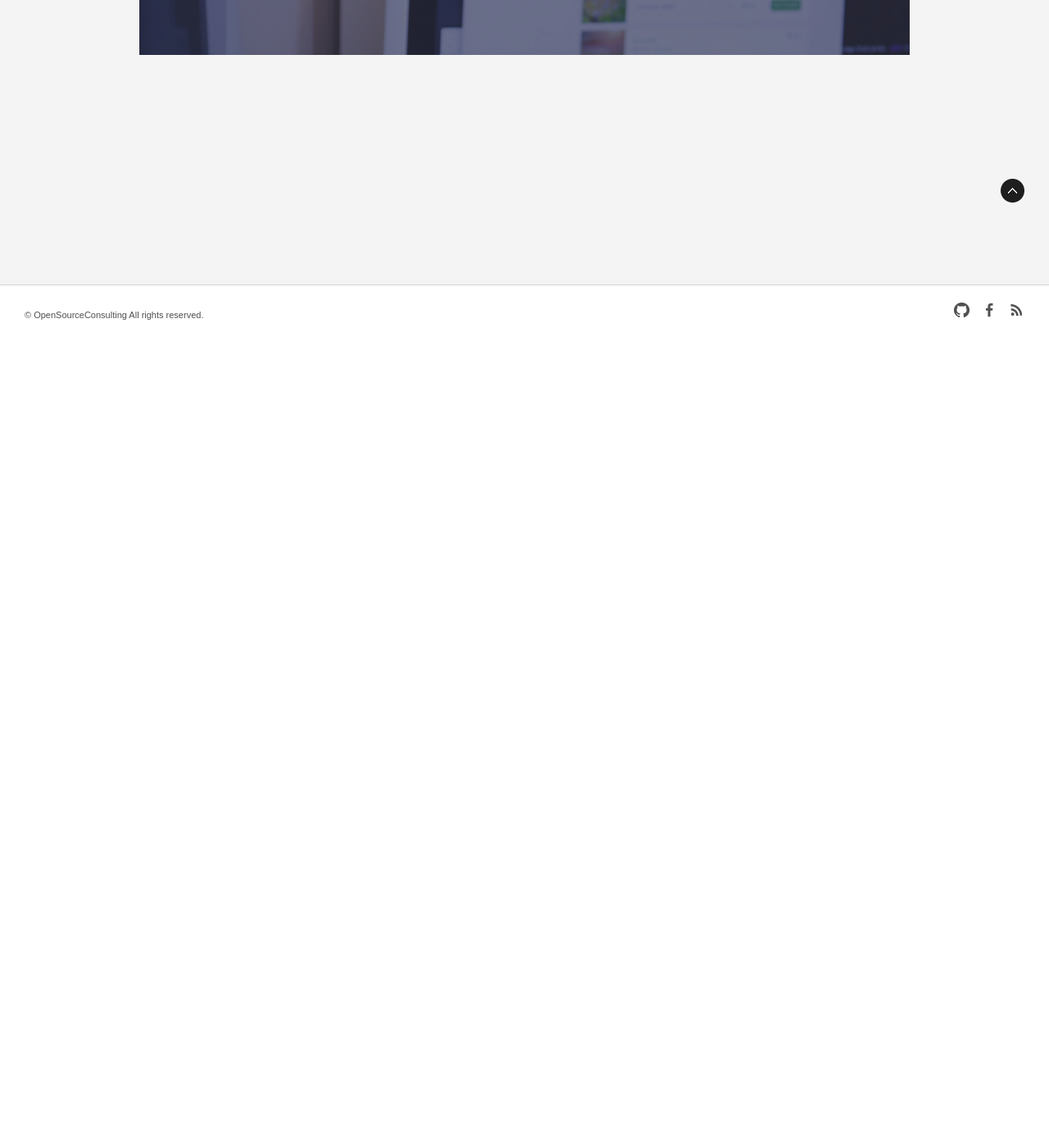
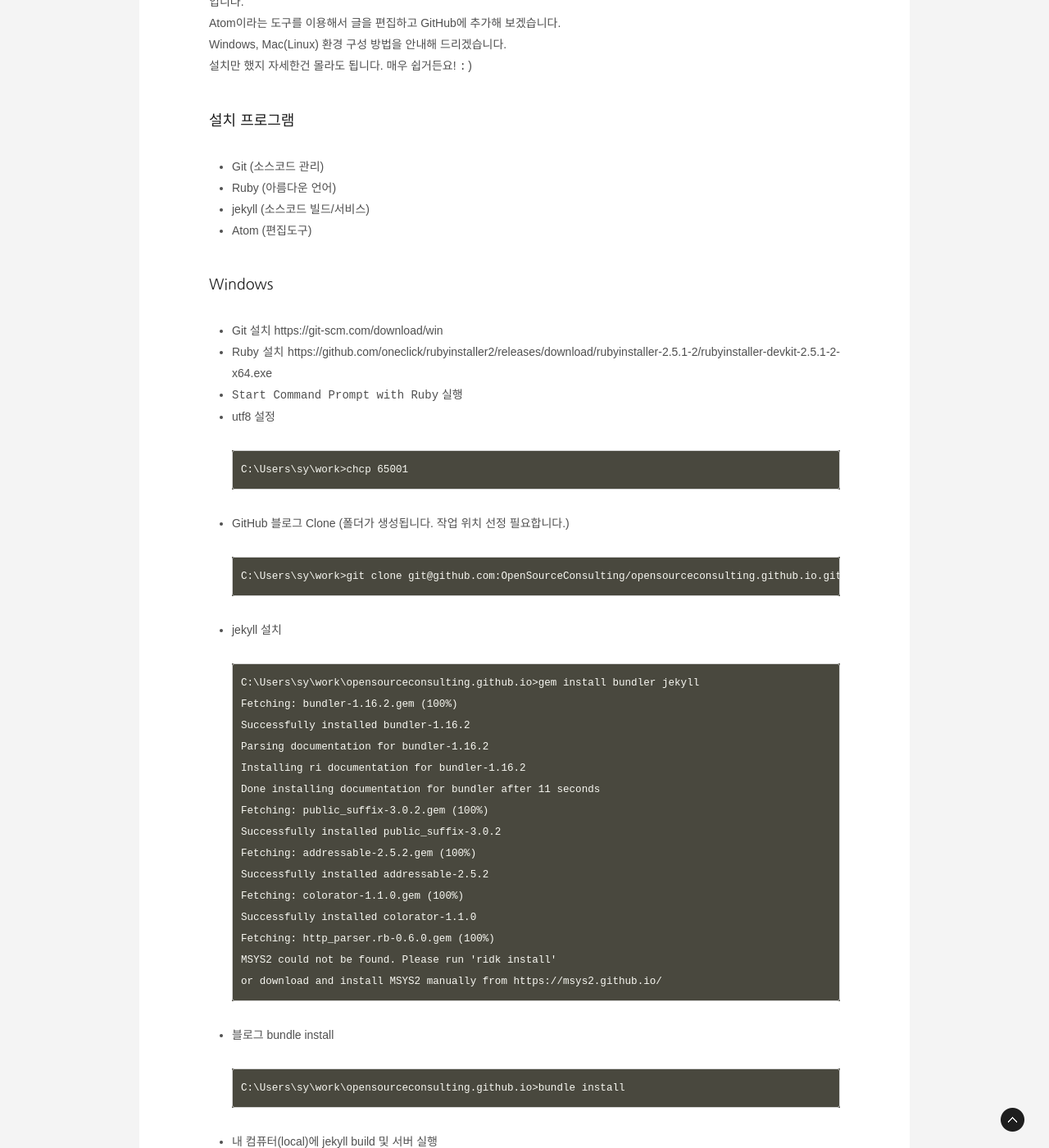
Before and after one commit to jacobbaek/opensourceconsulting.github.io, a Jekyll site: the page built from _posts/2018-07-03-migration-github-blog.md, in a window 1280 px wide and 1400 px high, scrolled down 1128 px. Shown: the whole window at 82% size. Built offline with Jekyll 4.4.1, drawn with Linux system fonts in a browser that asks for light colours; before the commit the page ends 1495 px from its top, so only the background shows below that; some of the changed text lies outside the part shown.

Commit message:
Update README.md

````diff
--- a/_posts/2018-07-03-migration-github-blog.md
+++ b/_posts/2018-07-03-migration-github-blog.md
@@ -9,5 +9,134 @@
 category: OpenSource, GitHub, Jekyll
 ---
 
-# GitHub Page
-안녕하세요.
+# 오픈소스컨설팅 기술 블로그
+## 기술을 나눕니다. 함께 성장합니다.
+
+## 설명
+기술 블로그를 GitHub Page로 이전 했습니다.
+GitHub Page를 선택한 이유는 HTML, CSS, Javascript를 자유롭게 수정하고 싶었습니다.
+하지만 Infra, Middleware를 구성은 유지보수 이슈가 있었습니다.
+GitHub Page는 이러한 고민을 해결해 주면서 `글 쓰기에` 집중 할 수 있습니다.
+우리는 글을 작성하고 올리면 GitHub에서 웹 서비스를 해줍니다.
+테마 적용에 약간의 코딩을 했지만 우리는 글을 작성하고 올리기만 하면 됩니다!
+하지만 다른 블로그와 달리 `Git`을 조금 알아야 하구요.
+`MarkDown`도 알아야 합니다. 어렵지 않습니다.
+이 글을 읽고 해보시기 바랍니다.
+
+## 환경 구성
+우리는 GitHub에서 블로그 소스코드를 우리 컴퓨터에 복사 해야 합니다.
+복사한 소스코드를 jekyll(네 맞습니다. 지킬앤하이드에 지킬입니다.)을 이용해서 작성한 글을 확인하고 빌드해서 GitHub에 추가할 것입니다.
+Atom이라는 도구를 이용해서 글을 편집하고 GitHub에 추가해 보겠습니다.
+Windows, Mac(Linux) 환경 구성 방법을 안내해 드리겠습니다.
+설치만 했지 자세한건 몰라도 됩니다. 매우 쉽거든요! `:)`
+### 설치 프로그램
+  - Git (소스코드 관리)
+  - Ruby (아름다운 언어)
+  - jekyll (소스코드 빌드/서비스)
+  - Atom (편집도구)
+
+### Windows
+ - Git 설치 https://git-scm.com/download/win
+ - Ruby 설치  https://github.com/oneclick/rubyinstaller2/releases/download/rubyinstaller-2.5.1-2/rubyinstaller-devkit-2.5.1-2-x64.exe
+ - `Start Command Prompt with Ruby` 실행
+ - utf8 설정
+```
+C:\Users\sy\work>chcp 65001
+```
+ - GitHub 블로그 Clone (폴더가 생성됩니다. 작업 위치 선정 필요합니다.)
+```
+C:\Users\sy\work>git clone git@github.com:OpenSourceConsulting/opensourceconsulting.github.io.git
+```
+ - jekyll 설치
+```
+C:\Users\sy\work\opensourceconsulting.github.io>gem install bundler jekyll
+Fetching: bundler-1.16.2.gem (100%)
+Successfully installed bundler-1.16.2
+Parsing documentation for bundler-1.16.2
+Installing ri documentation for bundler-1.16.2
+Done installing documentation for bundler after 11 seconds
+Fetching: public_suffix-3.0.2.gem (100%)
+Successfully installed public_suffix-3.0.2
+Fetching: addressable-2.5.2.gem (100%)
+Successfully installed addressable-2.5.2
+Fetching: colorator-1.1.0.gem (100%)
+Successfully installed colorator-1.1.0
+Fetching: http_parser.rb-0.6.0.gem (100%)
+MSYS2 could not be found. Please run 'ridk install'
+or download and install MSYS2 manually from https://msys2.github.io/
+```
+ - 블로그 bundle install
+```
+C:\Users\sy\work\opensourceconsulting.github.io>bundle install
+```
+ - 내 컴퓨터(local)에 jekyll build 및 서버 실행
+ > jekyll build는 웹 사이트에 보여지는 코드를 생성한다.
+ > 우리는 build된 코드를 배포해야 한다.
+
+ ```
+  C:\Users\sy\work\opensourceconsulting.github.io>bundle exec jekyll serve
+
+  Configuration file: C:/Users/sy/work/opensourceconsulting.github.io/_config.yml
+     GitHub Metadata: No GitHub API authentication could be found. Some fields may be missing or have incorrect data.
+              Source: C:/Users/sy/work/opensourceconsulting.github.io
+         Destination: C:/Users/sy/work/opensourceconsulting.github.io/_site
+   Incremental build: disabled. Enable with --incremental
+        Generating...
+                      done in 8.31 seconds.
+   Auto-regeneration: enabled for 'C:/Users/sy/work/opensourceconsulting.github.io'
+      Server address: http://127.0.0.1:4000/
+    Server running... press ctrl-c to stop.
+  ```
+
+### macOS
+ - Git 설치 [https://git-scm.com/download/mac]
+ - Ruby Version 확인
+```
+> Ruby -v
+ruby 2.3.3p222 (2016-11-21 revision 56859) [universal.x86_64-darwin17]
+```
+ - Jekyll 설치
+```
+> gem install bundler jekyll
+```
+ - GitHub 저장소 복사
+ ```
+ > git clone git@github.com:OpenSourceConsulting/opensourceconsulting.github.io.git
+ ```
+
+ - bundle install
+ ```
+ opensourceconsulting.github.io>bundle install
+ ```
+ - 내 컴퓨터(local)에 jekyll build 및 서버 실행
+ ```
+ opensourceconsulting.github.io>bundle exec jekyll serve
+ ```
+
+
+### 글 쓰기 (Windows & macOS)
+에디터는 Atom으로 진행하지만 편하신걸로 아무거나 괜찮습니다!
+`Jira Issue key`로 `브랜치를 생성`하여 글을 작성하고 `Pull Request`로 작성한 글을 승인 받고 웹에 퍼블리싱하는 과정을 설명하겠습니다.
+ - Jira Issue 생성
+ https://jira.osci.kr/secure/RapidBoard.jspa?rapidView=98&projectKey=TB
+  이슈를 생성해 주세요.
+
+ - Git Branch 생성
+ 블로그 위치에서 `git checkout -b <issue key>` 이슈키로 브랜치를 생성합니다.
+ opensourceconsulting.github.io>git checkout TB-5
+
+ - Atom 설치 [ https://atom.io/ ]
+ File > Open > opensourceconsulting.github.io `open`
+
+ - 글 생성
+ `_posts` 폴더에 yyyy-mm-dd-title.md 파일 생성
+ 다른 post의 header를 참고로 page 정보 기입
+
+ - 마크다운
+
+ - 이미지 첨부
+ ```
+ /assets/images/ 경로에 이미지 파일 삽입
+
+ ```
+  ![이미지 설명]({{ "/assets/images/1/kernel_panic.png" | absolute_url }})
````
Also changed, not shown: _posts/2017-06-13-tistory-71.md (+3 -3 lines), README.md, 18 other files.
